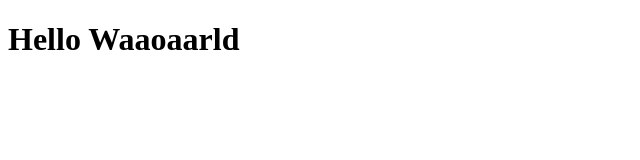
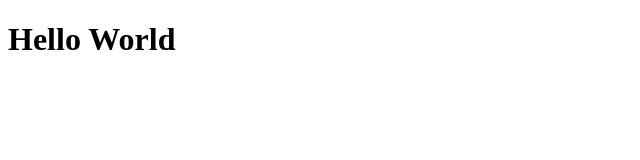
Before and after one commit to ShuIkegami/webpack, a website built with webpack: page build/index.html in a window 1280 px wide. Shown: the whole page, without its empty margins (0-640 px from the left). Built offline with nearby package versions, Linux system fonts and the light colour scheme.

Commit message:
initial commit

```diff
--- a/build/index.html
+++ b/build/index.html
@@ -6,7 +6,7 @@
   </head>
   <body>
     <div id="app">
-      <h1 >Hello Waaoaarld</h1>
+      <h1 >Hello World</h1>
     </div>
   <script src="main.js"></script></body>
 </html>
```
